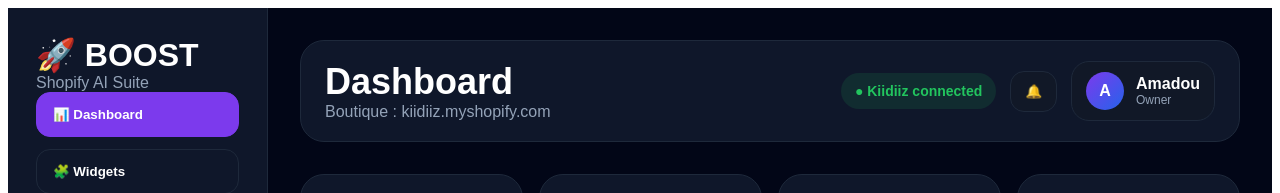
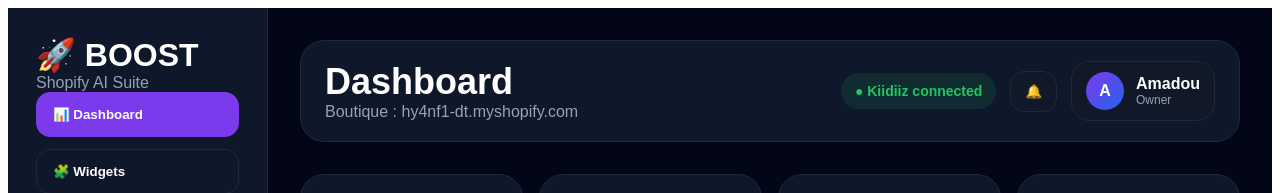
Before and after one commit to Amba91/Boost-App, a Next.js app: page / in a window 1280 px wide. Shown: the top 193 px of the page. Built offline with nearby package versions, Linux system fonts and the light colour scheme.

Commit message:
Connect sticky cart API

```diff
--- a/app/page.tsx
+++ b/app/page.tsx
@@ -50,7 +50,7 @@
         <div style={styles.topBar}>
           <div>
             <h2 style={styles.title}>{getPageTitle(page)}</h2>
-            <p style={styles.muted}>Boutique : kiidiiz.myshopify.com</p>
+            <p style={styles.muted}>Boutique : hy4nf1-dt.myshopify.com</p>
           </div>
 
           <div style={styles.topActions}>
@@ -147,8 +147,14 @@
 
 async function installStickyCart() {
   try {
-    const response = await fetch("/api/shopify/inject-widget", {
+    const response = await fetch("/api/widgets/sticky-cart", {
       method: "POST",
+      headers: {
+        "Content-Type": "application/json",
+      },
+      body: JSON.stringify({
+        shop: "hy4nf1-dt.myshopify.com",
+      }),
     })
 
     const data = await response.json()
@@ -156,9 +162,10 @@
     if (data.success) {
       alert("✅ Sticky Cart installé sur Shopify")
     } else {
-      alert("❌ Erreur : " + (data.error || "installation impossible"))
+      alert("❌ " + (data.error || "installation impossible"))
     }
-  } catch {
+  } catch (error) {
+    console.error(error)
     alert("❌ Impossible d’installer le Sticky Cart")
   }
 }
@@ -234,7 +241,7 @@
 function ShopifyConnect() {
   function connectShopify() {
     const url =
-      "https://boost-app-9e6w.vercel.app/api/shopify/install?shop=kiidiiz.myshopify.com"
+      "https://boost-app-9e6w.vercel.app/api/shopify/install?shop=hy4nf1-dt.myshopify.com"
 
     if (window.top) {
       window.top.location.href = url
@@ -254,7 +261,7 @@
 
         <div style={{ marginTop: "24px" }}>
           <label>Nom de la boutique Shopify</label>
-          <input defaultValue="kiidiiz.myshopify.com" style={styles.input} />
+          <input defaultValue="hy4nf1-dt.myshopify.com" style={styles.input} />
         </div>
 
         <button
```
